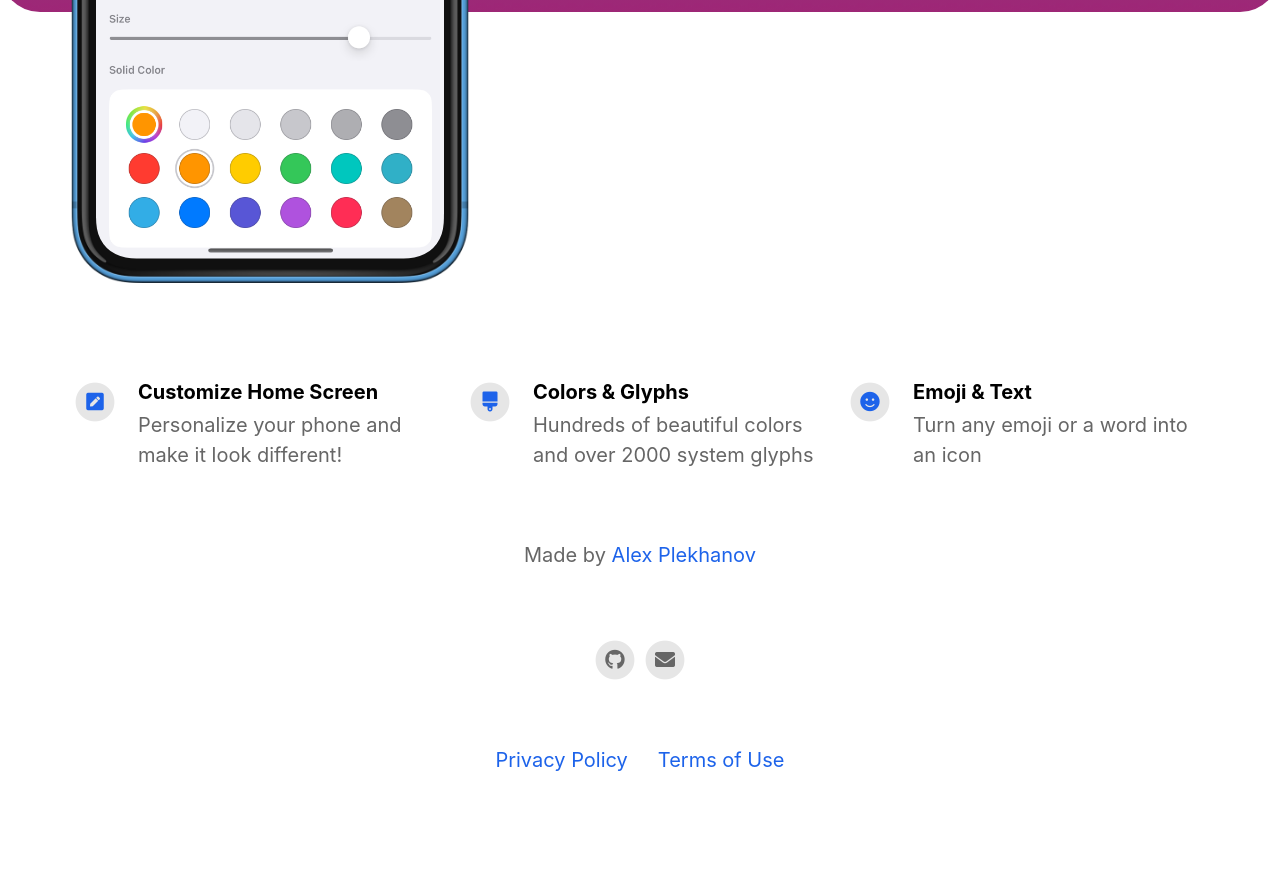
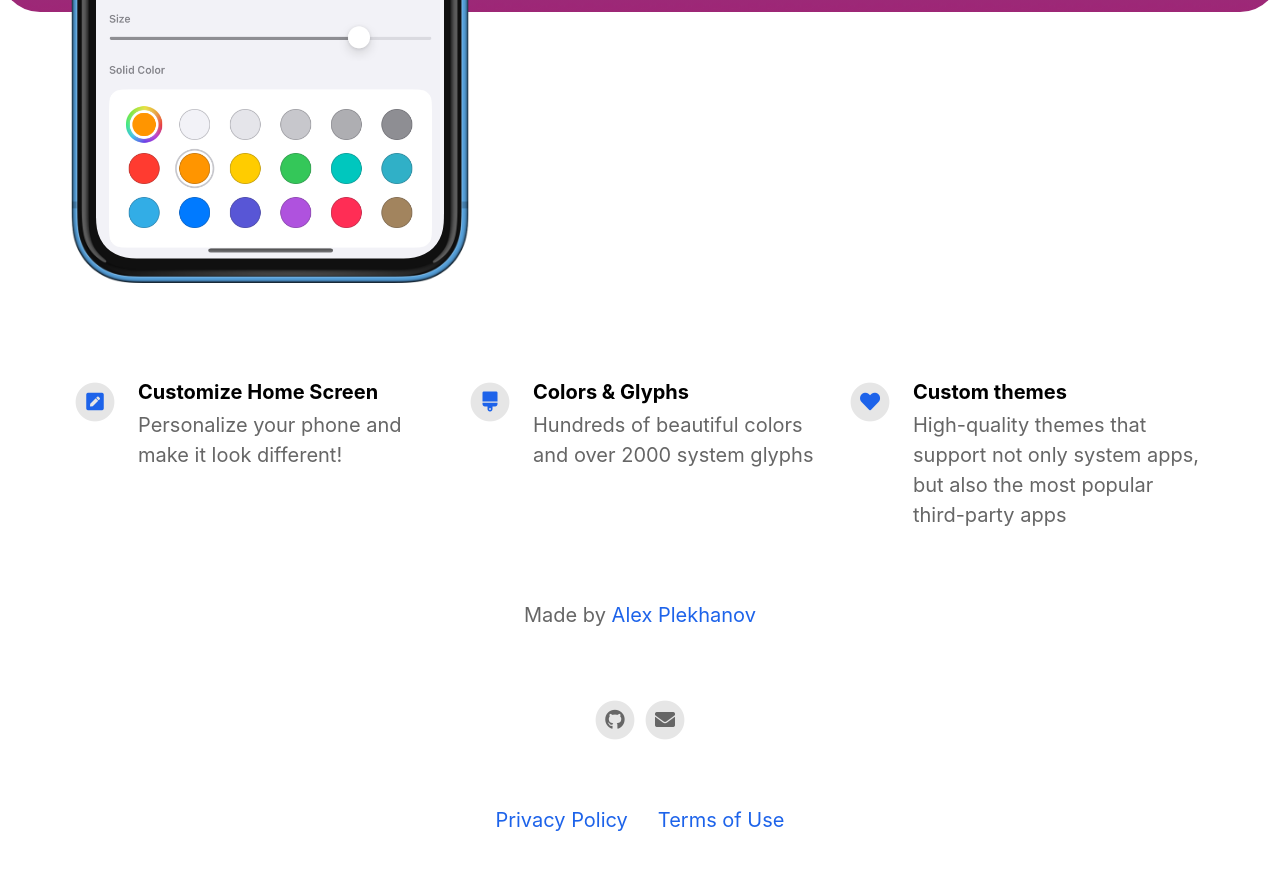
Before and after one commit to aplekhanov/covermaker-app, a Jekyll site: the page built from index.html, in a window 1280 px wide and 900 px high, scrolled down 702 px. Shown: the top 870 px of the window. Built offline with Jekyll 4.4.1, drawn with Linux system fonts in a browser that asks for light colours; nearby versions of some CDN libraries; before the commit the page ends 1542 px from its top, so only the background shows below that.

Commit message:
Update features

```diff
--- a/_config.yml
+++ b/_config.yml
@@ -42,9 +42,9 @@ features                                  :
     description                           : Hundreds of beautiful colors and over 2000 system glyphs
     fontawesome_icon_name                 : brush
 
-  - title                                 : Emoji & Text
-    description                           : Turn any emoji or a word into an icon
-    fontawesome_icon_name                 : smile
+  - title                                 : Custom themes
+    description                           : High-quality themes that support not only system apps, but also the most popular third-party apps
+    fontawesome_icon_name                 : heart
 
 
 # Theme Settings
```
